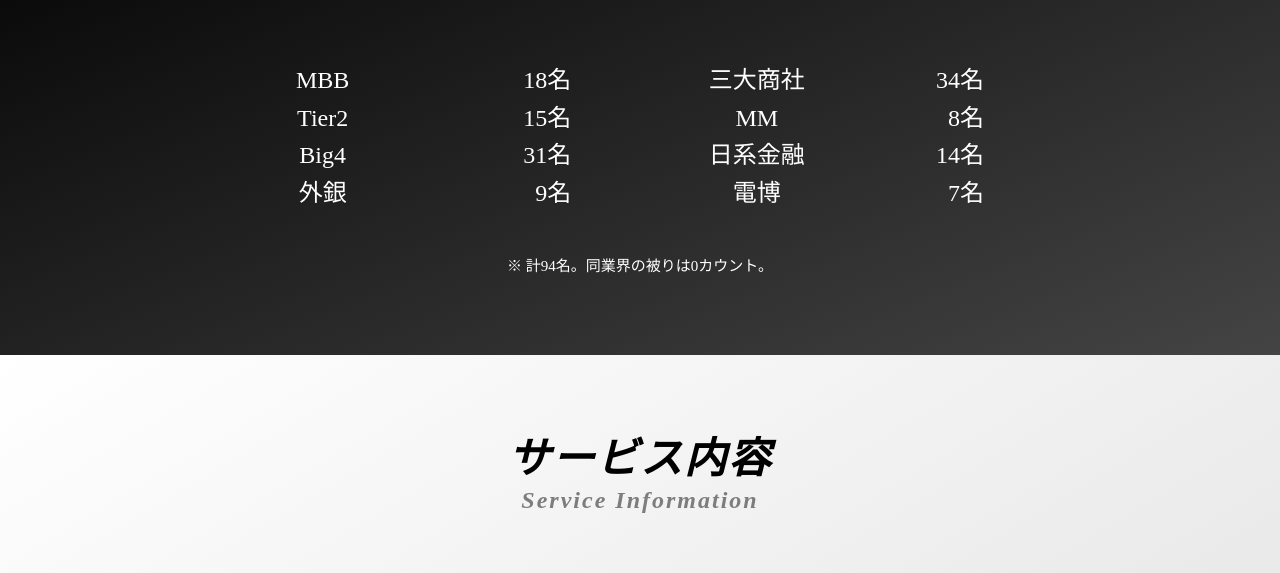
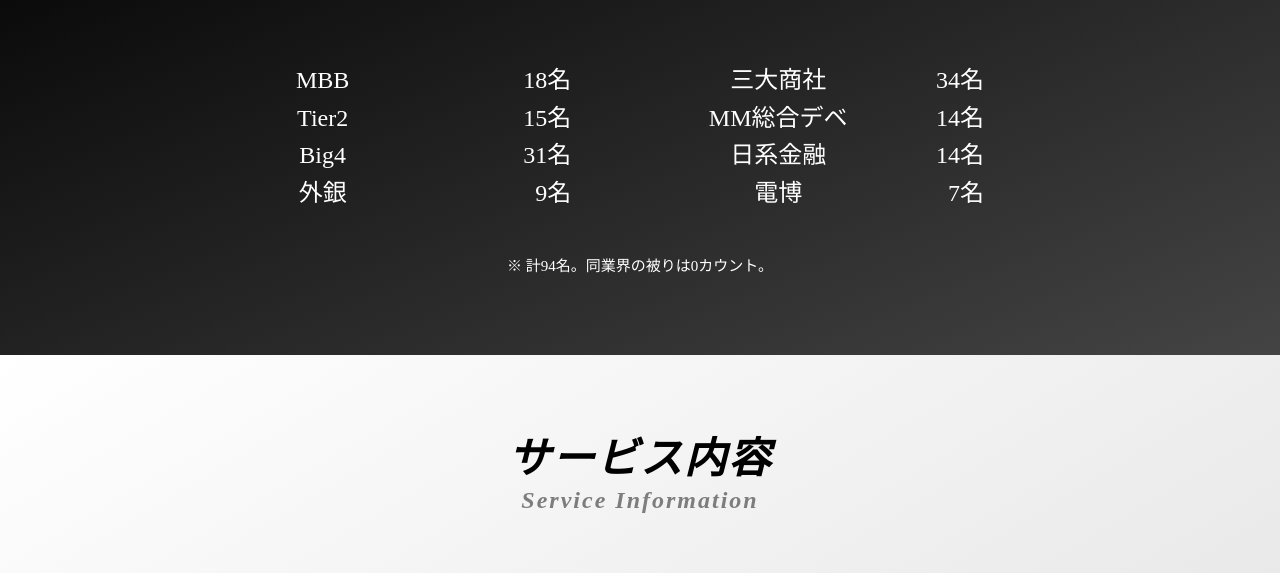
Before and after one commit to kohei23n/luxon-website, a plain HTML site: page index.html in a window 1280 px wide. Shown: the part 1469-2042 px from the top of the page. Drawn offline with Linux system fonts and the light colour scheme.

Commit message:
update: 数値更新

```diff
--- a/index.html
+++ b/index.html
@@ -78,13 +78,13 @@
           <div class="achieve_right">
             <div class="inner_left_column">
               <p>三大商社</p>
-              <p>MM</p>
+              <p>MM総合デベ</p>
               <p>日系金融</p>
               <p>電博</p>
             </div>
             <div class="inner_right_column">
               <p>34名</p>
-              <p>8名</p>
+              <p>14名</p>
               <p>14名</p>
               <p>7名</p>
             </div>
```
